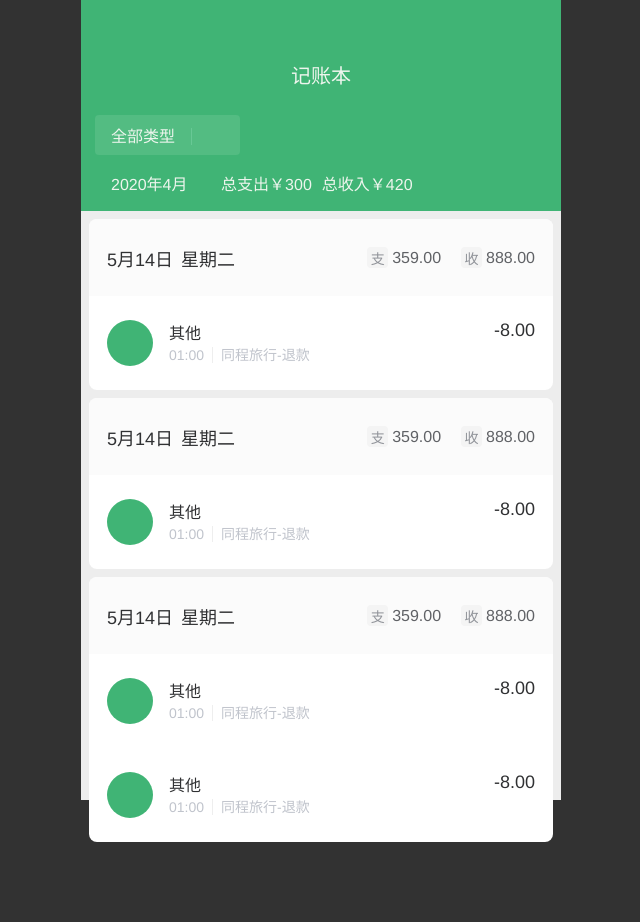
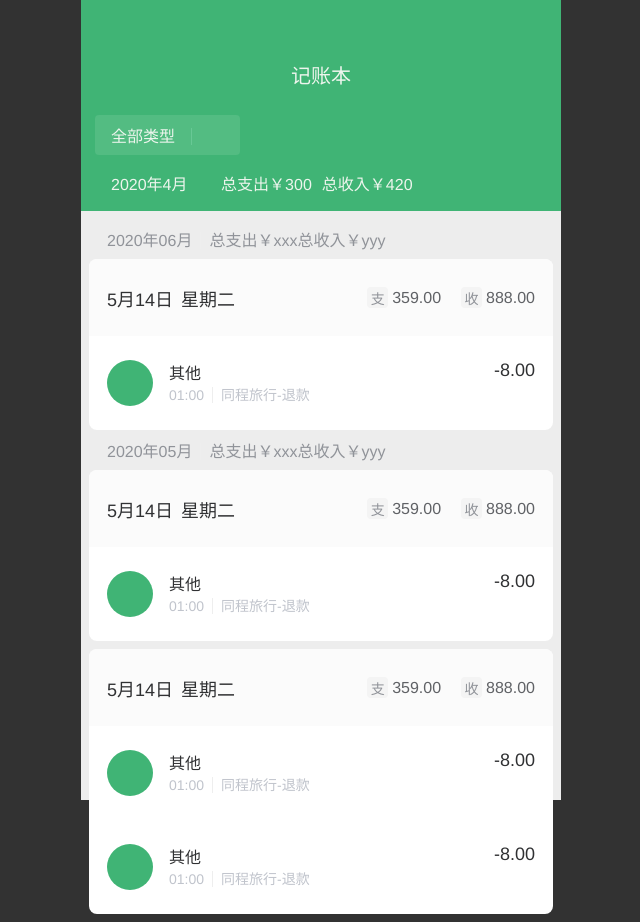
Before and after one commit to haixiangyan/weixin-cash, a React (Create React App) app: page / in a window 1280 px wide. Shown: the whole page, without its empty margins (319-959 px from the left). Before the commit the page ends 858 px from the top, so only its background shows below. Built offline with nearby package versions, Linux system fonts and the light colour scheme.

Commit message:
添加 MonthRecord 的 Header

```diff
--- a/src/components/MonthRecord.tsx
+++ b/src/components/MonthRecord.tsx
@@ -2,23 +2,38 @@ import * as React from 'react'
 import DayRecord from './DayRecord'
 import {TMonthRecord} from '../hooks/useRecordList'
 import styled from 'styled-components'
+import Divider from './Dividier'
 
 type TProps = TMonthRecord & {}
 
-const RecordList = styled.ul`
-  margin-bottom: 8px;
+const Header = styled.div`
+  padding: 8px 18px;
+  span {
+    font-size: ${props => props.theme.$normalTextSize};
+    color: ${props => props.theme.$subText}
+  }
 `
+
+const RecordList = styled.li``
 
 const MonthRecord: React.FC<TProps> = (props) => {
   const {month, recordList} = props
 
   return (
     <RecordList>
-      {
-        recordList && recordList.map(dayRecord => (
-          <DayRecord key={dayRecord.day} {...dayRecord}/>
-        ))
-      }
+      <Header>
+        <span>{month}</span>
+        <Divider gap={8}/>
+        <span>总支出￥xxx</span>
+        <span>总收入￥yyy</span>
+      </Header>
+      <ul>
+        {
+          recordList && recordList.map(dayRecord => (
+            <DayRecord key={dayRecord.day} {...dayRecord}/>
+          ))
+        }
+      </ul>
     </RecordList>
   )
 }
```
